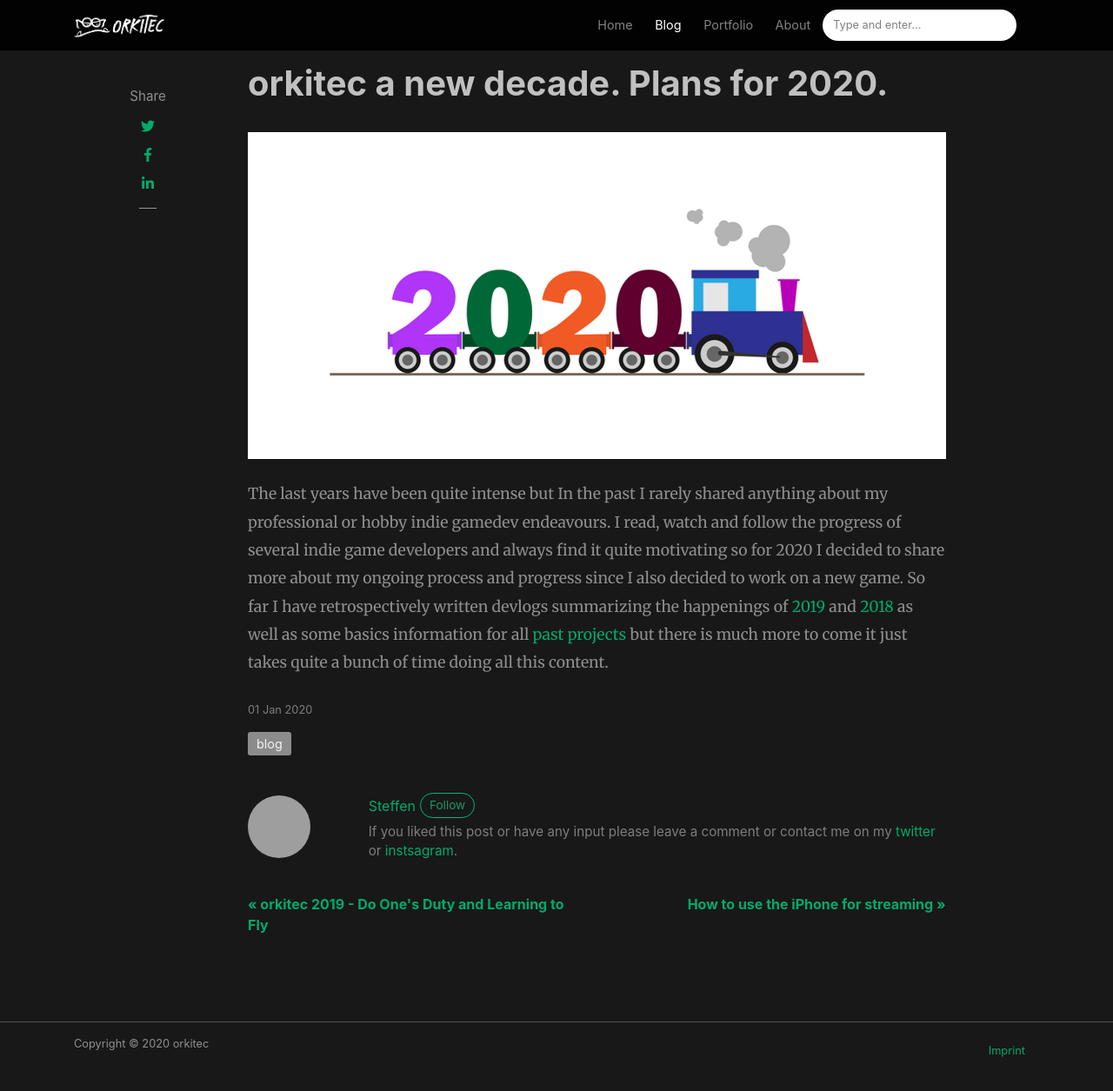
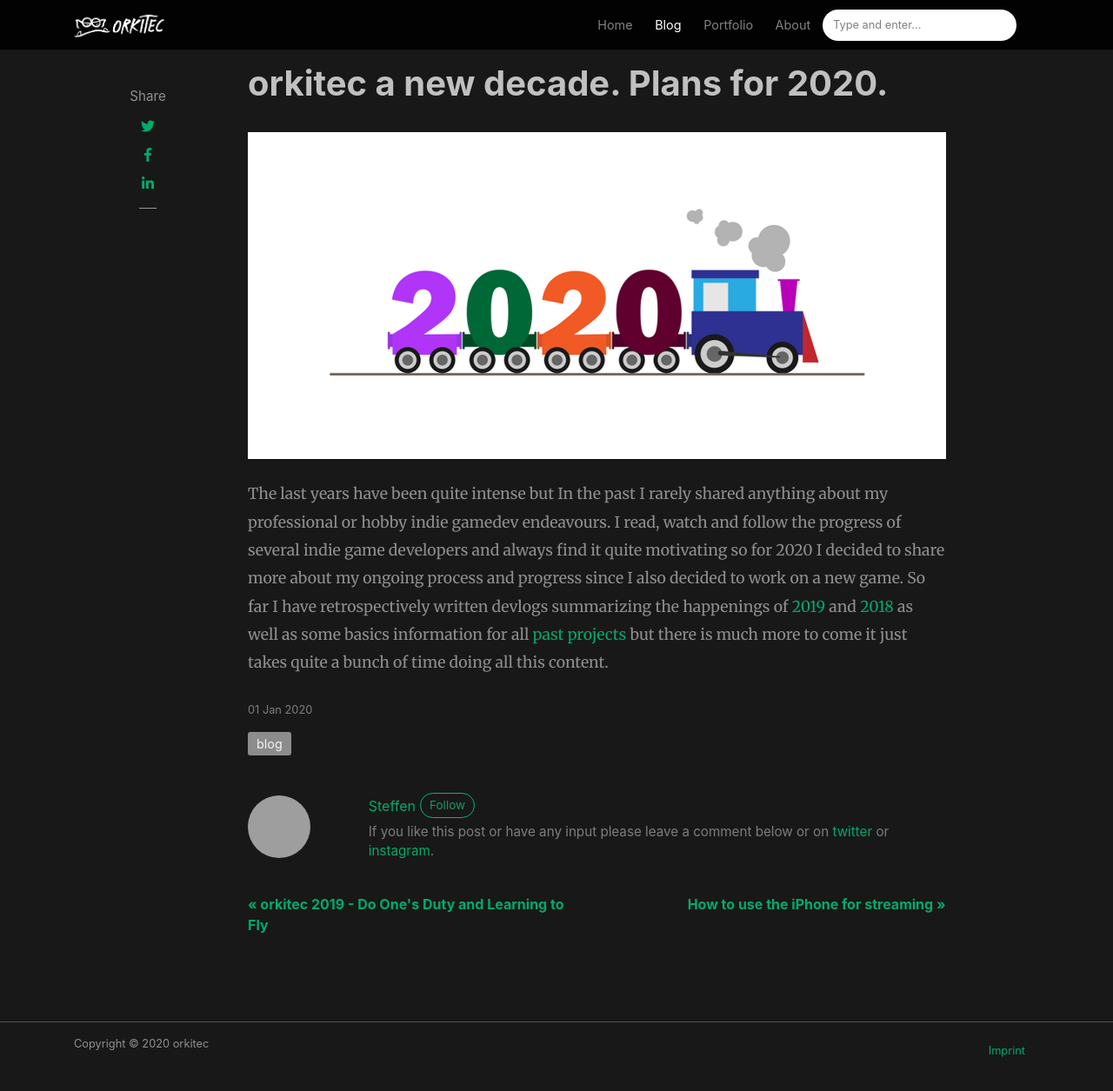
Before and after one commit to orkitec/orkitec.github.io, a Jekyll site: the page built from _posts/blog/2020-01-01-orkitec-a-new-decade-plan-for-2020.md, in a window 1280 px wide and 1300 px high. Shown: the top 1255 px of the window at 87% size. Built offline with Jekyll 4.4.1, drawn with Linux system fonts in a browser that asks for light colours; nearby versions of some CDN libraries; comment, search, counter and statistics services are not loaded; grey boxes are pictures that could not be loaded.

Commit message:
Comment line fix

```diff
--- a/_config.yml
+++ b/_config.yml
@@ -20,7 +20,7 @@ authors:
     email: info@orkitec.com
     web: https://orkitec.com/about
     twitter: https://twitter.com/orkitec
-    description: "If you liked this post or have any input please leave a comment or contact me on my <a href='https://twitter.com/orkitec'>twitter</a> or <a href='https://www.instagram.com/orkitec/'>instsagram</a>."
+    description: "If you like this post or have any input please leave a comment below or on <a href='https://twitter.com/orkitec'>twitter</a> or <a href='https://www.instagram.com/orkitec/'>instagram</a>."
 
 # Plugins
 plugins:
```
Also changed, not shown: _pages/portfolio/portfolio.md (+1 -1 lines).
